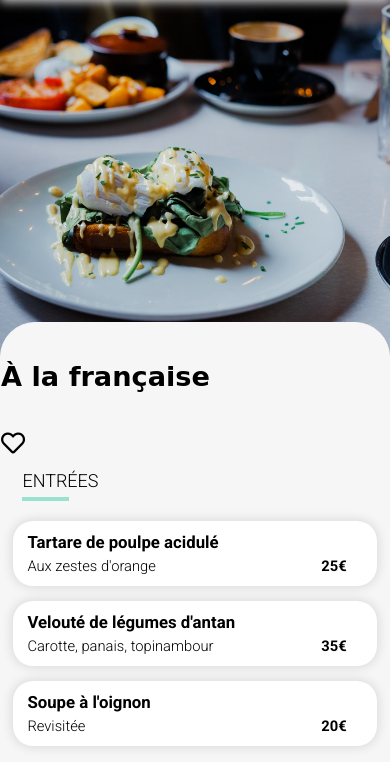
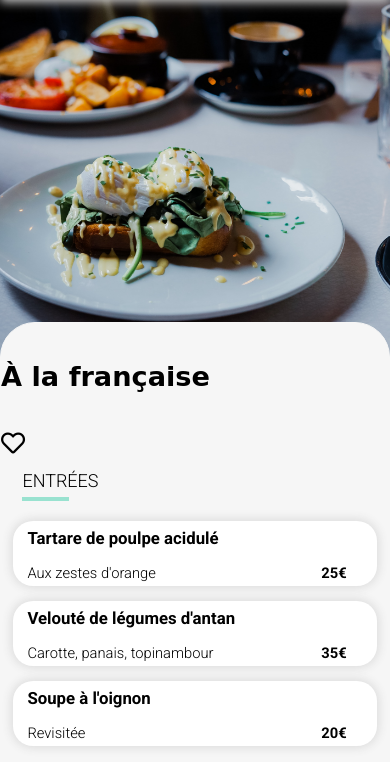
Before and after one commit to CL-1310/Ohmyfood, a website: page html/menu-a-la-francaise.html in a window 390 px wide. Shown: the part 82-844 px from the top of the page. Drawn offline with Linux system fonts and the light colour scheme; a web font is replaced by a local one.

Commit message:
maj 01-06

```diff
--- a/sass/base/_typography.scss
+++ b/sass/base/_typography.scss
@@ -120,15 +120,13 @@
         &__cards-block {
             .menu__card {
                 background-color: white;
-                line-height: 8px;
                     h3 {
                         font-size: larger;
+                        margin-top: 8px;
                     }
                         p {
                             font-size: medium;
                             font-weight: 300;
-                            word-break: break-all;
-                            text-overflow: ellipsis;
                         }
                             span {
                                 font-weight: bold;
--- a/sass/components/_heart.scss
+++ b/sass/components/_heart.scss
@@ -9,6 +9,7 @@
             &:hover {
                 .full {
                     opacity: 1;
+                    -webkit-background-clip: text;
                     background-clip: text;
                     @include btn-gradient;
                     color: transparent;
@@ -38,6 +39,7 @@
             &:hover {
                 .full {
                     opacity: 1;
+                    -webkit-background-clip: text;
                     background-clip: text;
                     @include btn-gradient;
                     color: transparent;
--- a/sass/layout/_header.scss
+++ b/sass/layout/_header.scss
@@ -1,7 +1,7 @@
 .header__logo {
     display: flex;
     width: 100%;
-    border: solid, 5px, white;
+    border: solid 5px white;
     border-top: none;
     border-left: none;
     border-right: none;
--- a/sass/pages/_menu.scss
+++ b/sass/pages/_menu.scss
@@ -68,6 +68,10 @@
                     cursor: pointer;
                     position: relative;
                         .menu__card-text {
+                            white-space: nowrap;
+                            overflow: hidden;
+                            text-overflow: ellipsis;
+                            word-break: break-word;
                             p {
                                 span {
                                     position: absolute;
@@ -91,6 +95,9 @@
                              }
                         }
                         &:hover {
+                            .menu__card-text {
+                                width: 50%;
+                            }
                             p span {
                                 position: absolute;
                                 right: 140px;
@@ -174,15 +181,19 @@
                 padding-bottom: 25px;
                 width: 100%;
                     .menu__card {
-                        display: block;
                         width: 90%;
                         height: 65px;
                         margin: 0 auto;
                             .menu__card-text {
-                                p:hover {
+                                white-space: nowrap;
+                                overflow: hidden;
+                                text-overflow: ellipsis;
+                                word-break: break-word;
+                                p {
                                     white-space: nowrap;
                                     overflow: hidden;
-                                    text-overflow: ellipsis "caviar";
+                                    text-overflow: ellipsis;
+                                    word-break: break-all;
                                 }
                             }
                     }
```
Also changed, not shown: css/style.css, 1 other file.
